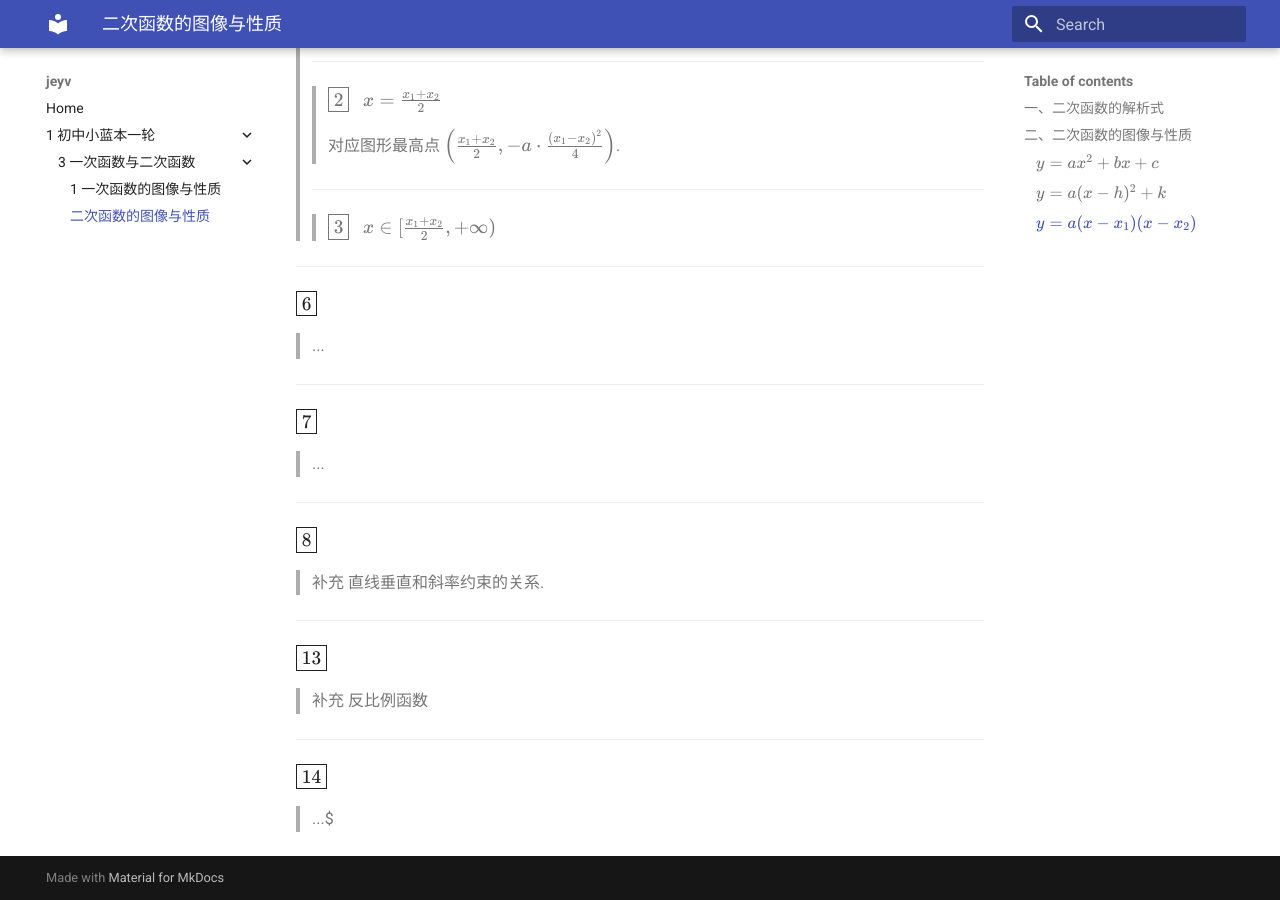
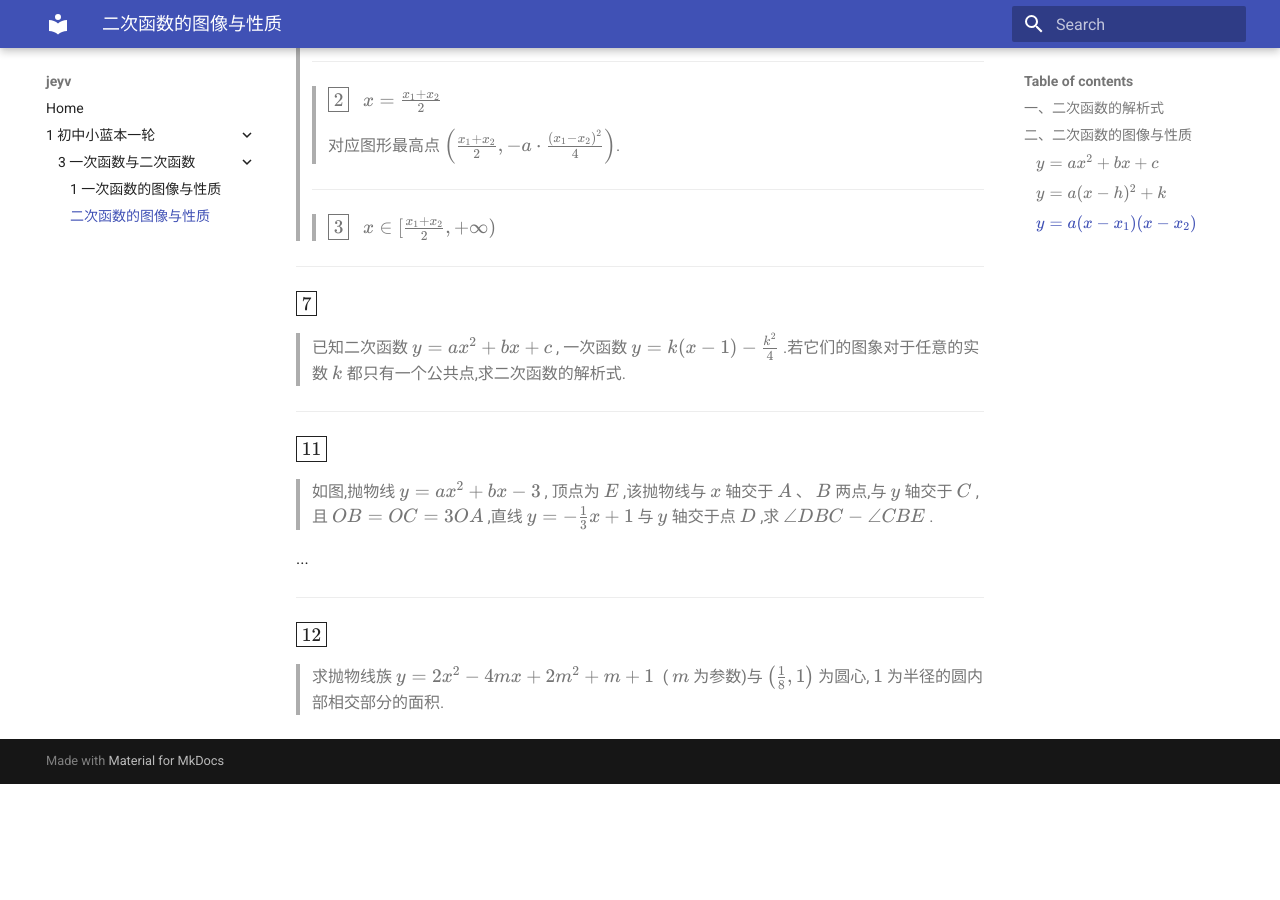
Before and after one commit to FleetingLore/jeyv, an MkDocs documentation site: the page built from docs/1_初中小蓝本一轮/3_一次函数与二次函数/2_二次函数的图像与性质.md, in a window 1280 px wide and 900 px high, scrolled down 3337 px. Built offline with MkDocs 1.6.1 and Material for MkDocs 9.7.7, drawn with Linux system fonts in a browser that asks for light colours; some web fonts are replaced; after the commit the page ends 4121 px from its top, so only the background shows below that.

Commit message:
2026 3 14

```diff
--- a/docs/1_初中小蓝本一轮/3_一次函数与二次函数/2_二次函数的图像与性质.md
+++ b/docs/1_初中小蓝本一轮/3_一次函数与二次函数/2_二次函数的图像与性质.md
@@ -136,26 +136,18 @@ $$f(x) = a(x - x_1)(x - x_2)\ (a \ne 0) \tag{1.3.3-3}$$
 > > $\boxed 3\ \ $ $x \in [\frac{x_1 + x_2}{2}, +\infty)$
 
 ---
-$\boxed 6$
+$\boxed 7$
 
-> ...
+> 已知二次函数 $y = ax^2 + bx + c$ , 一次函数 $y = k(x - 1) - \frac{k^2}{4}$ .若它们的图象对于任意的实数 $k$ 都只有一个公共点,求二次函数的解析式.
 
 ---
-$\boxed 7$
+$\boxed {11}$
 
-> ...
+> 如图,抛物线 $y = ax^2 + bx - 3$ , 顶点为 $E$ ,该抛物线与 $x$ 轴交于 $A$ 、 $B$ 两点,与 $y$ 轴交于 $C$ ,且 $OB = OC = 3 OA$ ,直线 $y = -\frac 1 3 x + 1$ 与 $y$ 轴交于点 $D$ ,求 $\angle DBC - \angle CBE$ .
+
+...
 
 ---
-$\boxed 8$
+$\boxed {12}$
 
-> 补充 直线垂直和斜率约束的关系.
-
----
-$\boxed {13}$
-
-> 补充 反比例函数
-
----
-$\boxed {14}$
-
-> ...$
+> 求抛物线族 $y = 2x^2 -4mx + 2m^2 + m + 1\ $ ( $m$ 为参数)与 $\left(\frac 1 8, 1\right)$ 为圆心, $1$ 为半径的圆内部相交部分的面积.
--- a/mkdocs.yml
+++ b/mkdocs.yml
@@ -13,8 +13,11 @@ markdown_extensions:
 
 extra_css:
   - https://cdn.jsdelivr.net/npm/katex@0.16.10/dist/katex.min.css
+  - https://fleetinglore.github.io/css/tikzjax.css
+  - https://tikzjax.com/v1/fonts.css
 
 extra_javascript:
   - https://cdn.jsdelivr.net/npm/katex@0.16.10/dist/katex.min.js
   - https://cdn.jsdelivr.net/npm/katex@0.16.10/dist/contrib/auto-render.min.js
+  - https://tikzjax.com/v1/tikzjax.js
   - javascripts/katex-init.js
```
Also changed, not shown: docs/1/1.html (deleted, +0 -22 lines), docs/1/2.html (deleted, +0 -24 lines), docs/1/3.html (deleted, +0 -19 lines), docs/1/local.html (deleted, +0 -17 lines), docs/javascripts/tikzjax-loader.js (added, +7 -0 lines), site/1/1.html (deleted), site/1/2.html (deleted), site/1/3.html (deleted), site/1/local.html (deleted), site/1_初中小蓝本一轮/3_一次函数与二次函数/1_一次函数的图像与性质/index.html, site/1_初中小蓝本一轮/3_一次函数与二次函数/2_二次函数的图像与性质/index.html, site/404.html, site/index.html, site/javascripts/tikzjax-loader.js (added), 1 more files, 1 other file.
